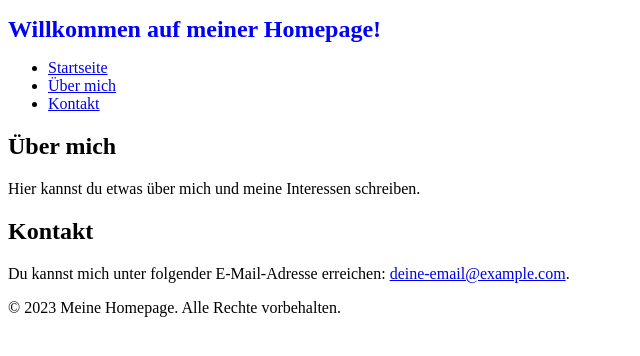
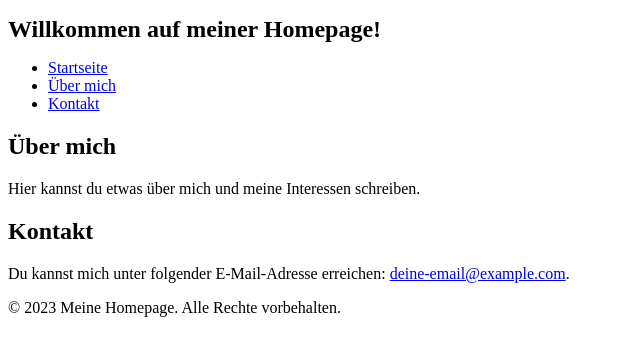
Before and after one commit to MindofFLX/felixdrees, a plain HTML site: page index.html in a window 1280 px wide. Shown: the whole page, without its empty margins (0-640 px from the left). Drawn offline with Linux system fonts and the light colour scheme.

Commit message:
Update style.css

```diff
--- a/style.css
+++ b/style.css
@@ -1,4 +1,4 @@
 h1 {
-  color: blue;
+  color: B1B2FF;
   font-size: 24px;
 }
```
